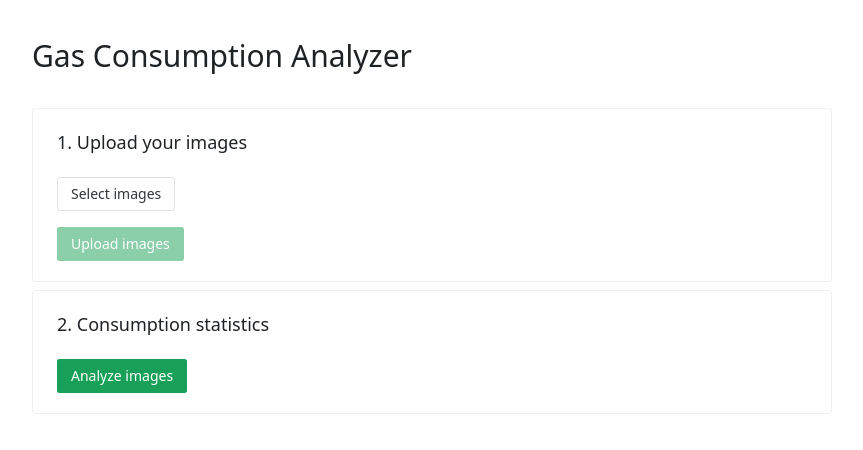
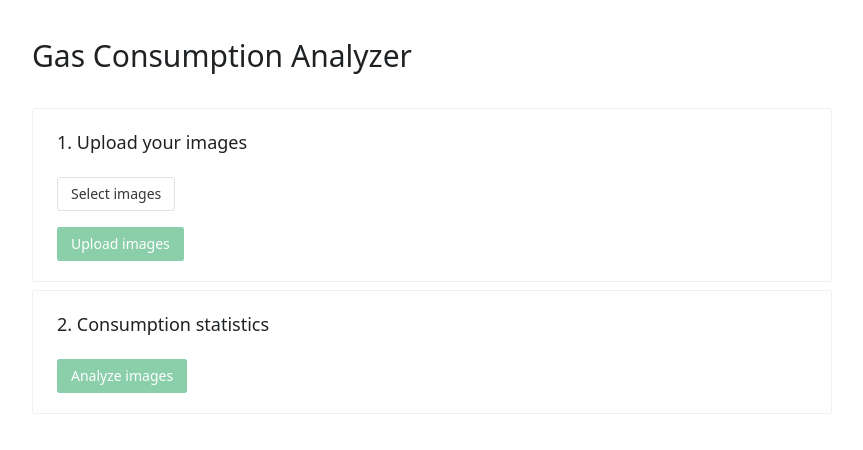
Before and after one commit to FanAttic-dev/gas-consumption, a Vue app in the folder src/frontend/: page / in a window 1280 px wide. Shown: the top 450 px of the page, without its empty margins (208-1071 px from the left). Built offline with nearby package versions, Linux system fonts and the light colour scheme.

Commit message:
analyze images

```diff
--- a/src/frontend/src/components/StatsComponent.vue
+++ b/src/frontend/src/components/StatsComponent.vue
@@ -1,28 +1,38 @@
 <script setup lang="ts">
-import { NButton, NFlex, NCard, NImage, useMessage } from 'naive-ui'
+import { NButton, NSpin, NFlex, NCard, NImage, useMessage } from 'naive-ui'
 
 import * as api from '@/api/api'
 import { ref } from 'vue'
+import { useUploadStore } from '@/stores/upload'
 
 const message = useMessage()
+const store = useUploadStore()
 const imgRef = ref<string>()
+const showSpin = ref(false)
 
 async function processImages() {
   try {
+    showSpin.value = true
     const res = await api.processImages()
     console.log(res.data)
     imgRef.value = `${api.BASE_URL}/${res.data}`
   } catch (err) {
     message.error(err.response.data)
+  } finally {
+    showSpin.value = false
   }
 }
 </script>
 
 <template>
   <n-card title="2. Consumption statistics">
-    <n-flex>
-      <n-button type="primary" @click="processImages">Analyze images</n-button>
-      <n-image width="100%" :src="imgRef" />
-    </n-flex>
+    <n-spin :show="showSpin">
+      <n-flex>
+        <n-button type="primary" :disabled="!store.uploadFinished" @click="processImages"
+          >Analyze images</n-button
+        >
+        <n-image width="100%" :src="imgRef" />
+      </n-flex>
+    </n-spin>
   </n-card>
 </template>
```
